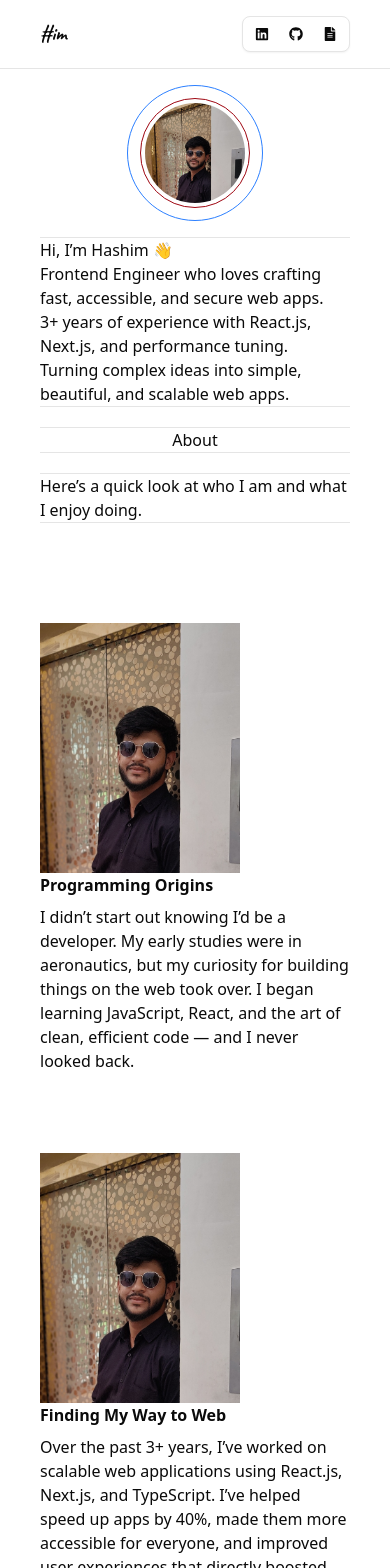
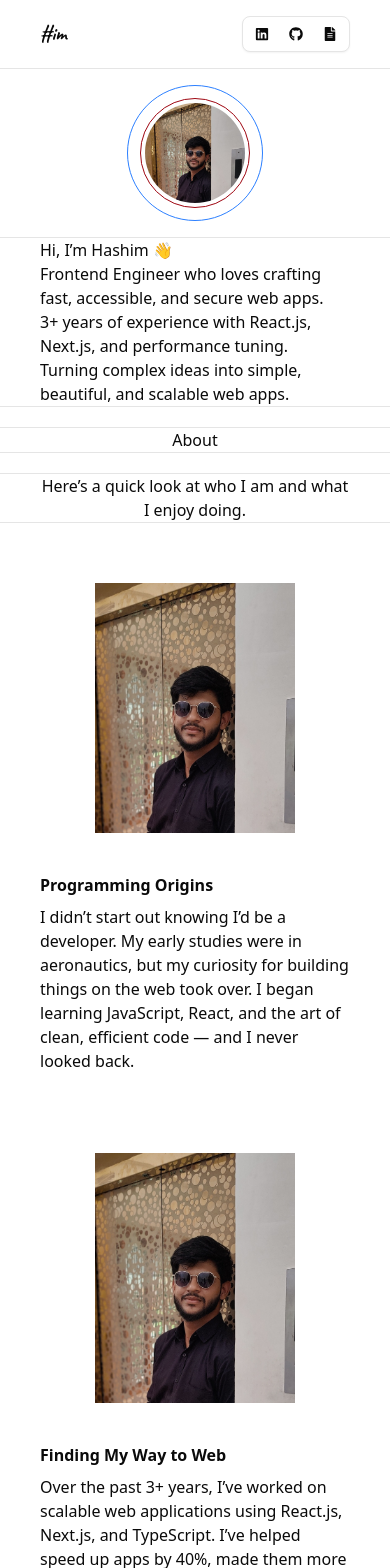
Before and after one commit to hashim-baig/nextportfolio-website, a Next.js app: page / in a window 390 px wide. Shown: the top 1568 px of the page. Built offline with nearby package versions, Linux system fonts and the light colour scheme.

Commit message:
fix margin and padding issue

```diff
--- a/app/globals.css
+++ b/app/globals.css
@@ -122,6 +122,6 @@
     }
 
     .heading-wrapper {
-        @apply flex flex-col items-center justify-center border-t border-b;
+        @apply flex flex-col items-center justify-center border-t border-b px-10 md:px-0;
     }
 }
--- a/app/layout.tsx
+++ b/app/layout.tsx
@@ -35,7 +35,9 @@ export default function RootLayout({
                 className={`${geistSans.variable} ${geistMono.variable} ${caveat.variable} antialiased`}
             >
                 <NavHeader />
-                <main className="min-h-screen mx-10 md:border-l md:border-r">{children}</main>
+                <main className="min-h-screen pb-10 md:mx-10 md:border-l md:border-r">
+                    {children}
+                </main>
                 <section className="border-t border-b p-10">
                     <p className="w-50">
                         I am Hashim - a front-end developer. Thanks for checking out my site!
--- a/components/molecules/AboutPhase/AboutPhaseTemplate.tsx
+++ b/components/molecules/AboutPhase/AboutPhaseTemplate.tsx
@@ -16,7 +16,7 @@ const AboutPhaseTemplate = ({
 }: AboutPhaseTemplateProps) => {
     return (
         <div
-            className={`flex flex-col ${reverse ? 'md:flex-row-reverse' : 'md:flex-row'} justify-around`}
+            className={`flex flex-col ${reverse ? 'md:flex-row-reverse' : 'md:flex-row'} md:justify-around items-center gap-10`}
         >
             <div className="relative w-[200px] h-[250px]">
                 <Image src={imageSrc} alt={title} fill className="object-cover" />
--- a/components/organisms/AboutSection/AboutSectionTemplate.tsx
+++ b/components/organisms/AboutSection/AboutSectionTemplate.tsx
@@ -36,12 +36,12 @@ const AboutSectionTemplate = () => {
                     <p>About</p>
                 </div>
 
-                <div className="heading-wrapper">
+                <div className="heading-wrapper text-center">
                     <p>Here’s a quick look at who I am and what I enjoy doing.</p>
                 </div>
             </section>
 
-            <section className="flex flex-col gap-20 py-20">
+            <section className="flex flex-col gap-20 py-10 md:py-20 px-10 md:px-0">
                 {AboutPhaseData.map((item, index) => (
                     <AboutPhase
                         key={index}
--- a/components/organisms/ExperienceSection/ExperienceSectionTemplate.tsx
+++ b/components/organisms/ExperienceSection/ExperienceSectionTemplate.tsx
@@ -50,14 +50,14 @@ const ExperienceSectionTemplate = () => {
                     <p>Experience</p>
                 </div>
 
-                <div className="heading-wrapper">
+                <div className="heading-wrapper text-center">
                     <p>
                         Highlights from my journey building and improving real-world applications.
                     </p>
                 </div>
             </section>
 
-            <section className="flex flex-col gap-20 md:px-20 mt-20 pb-20 heading-wrapper">
+            <section className="flex flex-col gap-10 md:px-20 mt-10 mb-10 heading-wrapper">
                 {experienceData.map((item, index) => (
                     <div key={index} className="flex justify-between">
                         <div className="hidden md:block">
--- a/components/organisms/SkillsSection/SkillsSectionTemplate.tsx
+++ b/components/organisms/SkillsSection/SkillsSectionTemplate.tsx
@@ -11,7 +11,7 @@ const SkillsSectionTemplate = () => {
                     <p>Skills</p>
                 </div>
 
-                <div className="heading-wrapper">
+                <div className="heading-wrapper text-center">
                     <p>A snapshot of the tools and technologies I use to bring ideas to life.</p>
                 </div>
             </section>
```
